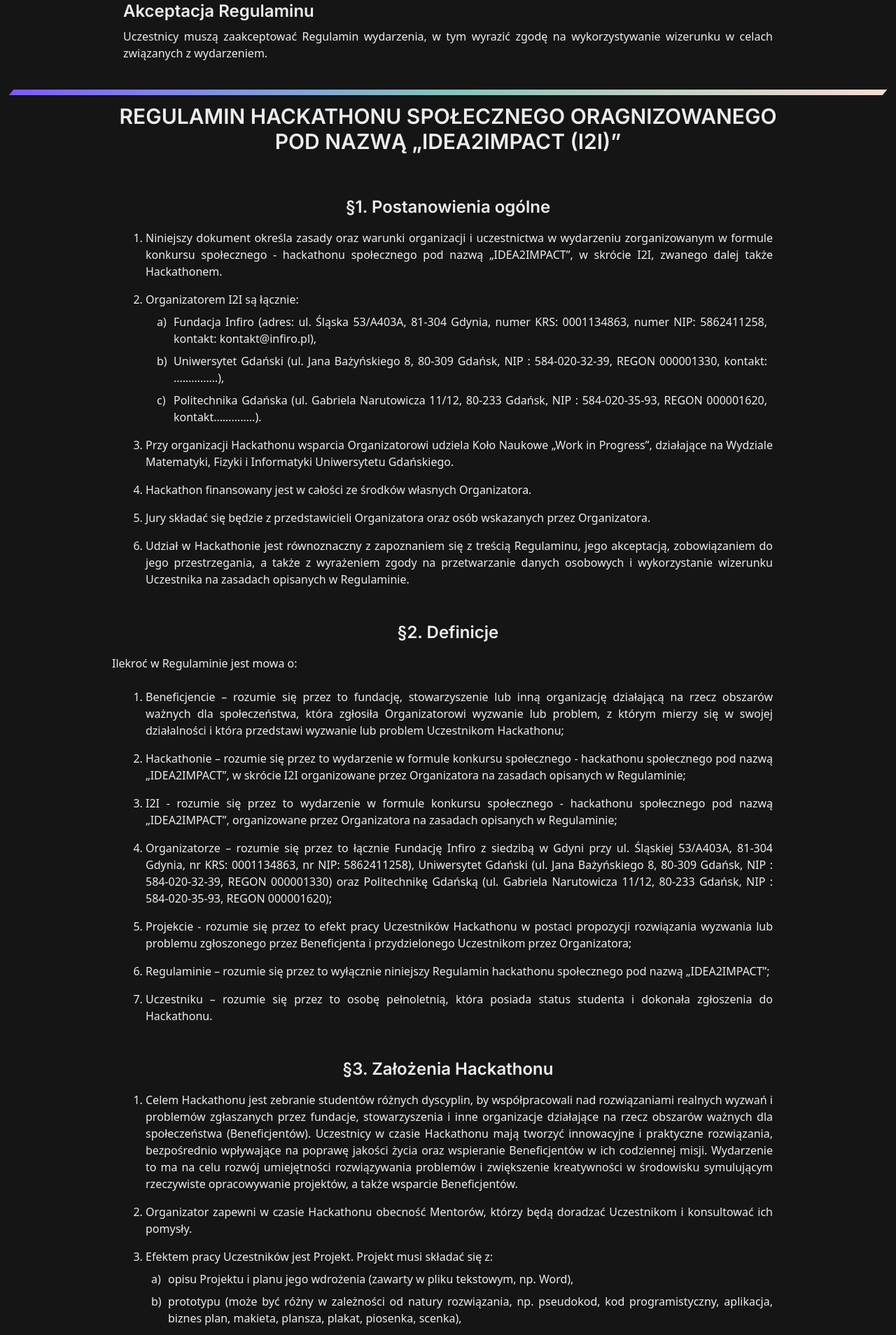
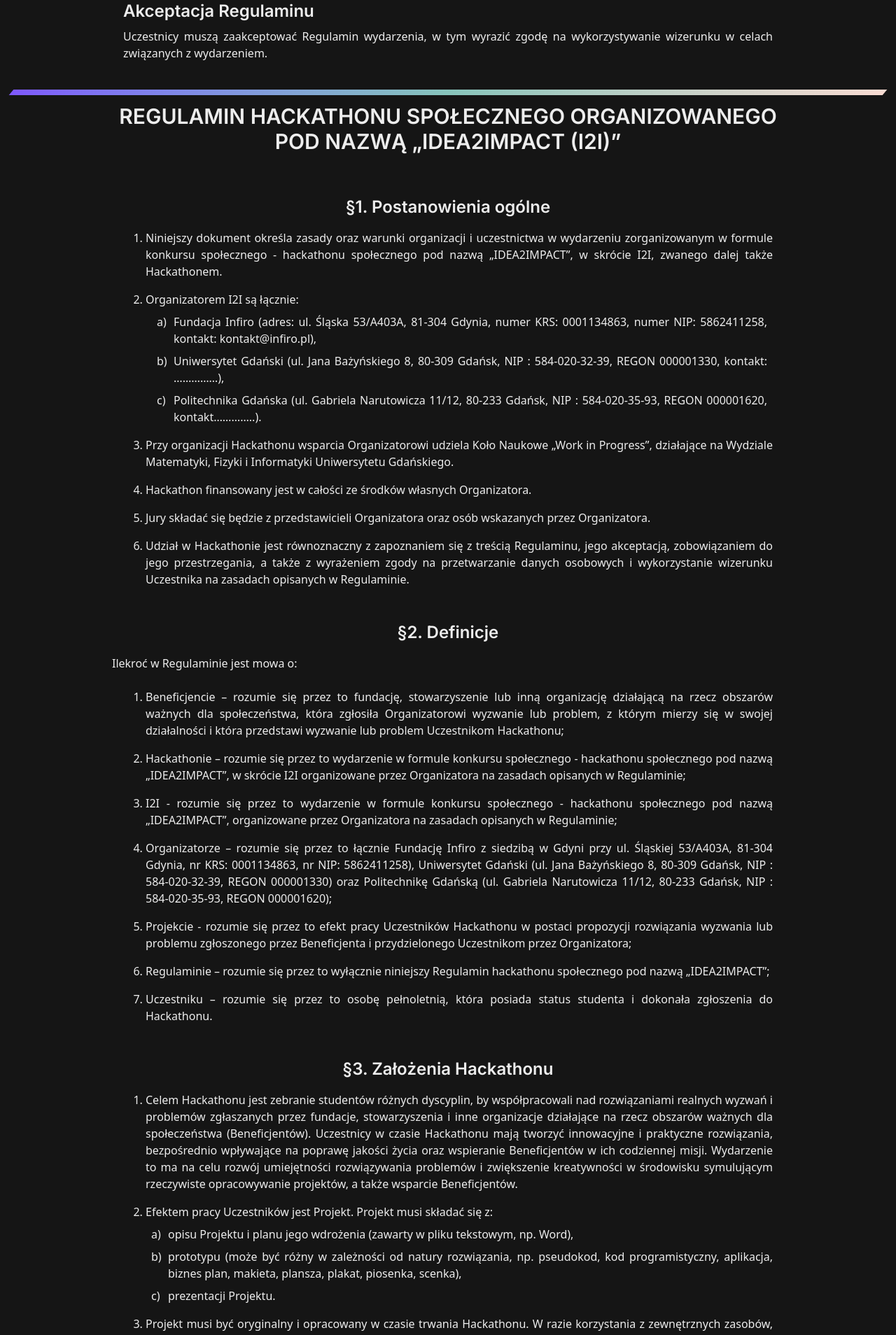
Before and after one commit to mkolaska04/hackaton, a Next.js app in the folder my-app/: page /zasady in a window 1280 px wide. Shown: the part 560-2468 px from the top of the page at 70% size. Built offline with nearby package versions, Linux system fonts and the light colour scheme.

Commit message:
regulamin adjustments

```diff
--- a/my-app/app/components/Kryteria.tsx
+++ b/my-app/app/components/Kryteria.tsx
@@ -2,6 +2,7 @@
 import EngineeringIcon from "@mui/icons-material/Engineering";
 import RocketLaunchIcon from "@mui/icons-material/RocketLaunch";
 import CoPresentIcon from "@mui/icons-material/CoPresent";
+import FadeContent from "./FadeContent";
 export default function Kryteria() {
   return (
     <>
@@ -10,14 +11,16 @@
       </h2>
 
       <section className="w-9/10 lg:w-3/5 mx-auto lg:px-8">
+        <FadeContent blur={true} duration={1000} initialOpacity={0}>
           <p className="text-lg mb-2 text-justify">
-          Projekty będą oceniane przez Jurorów zgodnie z kartą oceny Idea2Impact
-          (maksymalnie 100 punktów).{" "}
+            Projekty będą oceniane przez Jurorów zgodnie z kartą oceny
+            Idea2Impact (maksymalnie 100 punktów).{" "}
           </p>
           <ul className="pt-4 px-4 lg:px-8 space-y-4 mb-6">
             <li className="text-justify">
               <span className="font-semibold text-secondary text-lg lg:text-xl flex items-center gap-2">
-              <TipsAndUpdatesIcon /> Idea (Innowacyjność i Interdyscyplinarność){" "}
+                <TipsAndUpdatesIcon /> Idea (Innowacyjność i
+                Interdyscyplinarność){" "}
               </span>
               Nieszablonowe podejście; wkład wiedzy z różnych dziedzin (np.
               psychologia, prawo, socjologia). (25 punktów)
@@ -48,6 +51,7 @@
               rozwiązania, odpowiedzi na pytania Jury. (10 punktów)
             </li>
           </ul>
+        </FadeContent>
       </section>
     </>
   );
--- a/my-app/app/zasady/page.tsx
+++ b/my-app/app/zasady/page.tsx
@@ -51,7 +51,7 @@
       </section>
       <Divider />
       <h3 className="px-2 text-2xl lg:text-3xl text-center font-inter font-semibold py-3 max-w-5xl mx-auto lg:px-4">
-        REGULAMIN HACKATHONU SPOŁECZNEGO ORAGNIZOWANEGO POD NAZWĄ „IDEA2IMPACT
+        REGULAMIN HACKATHONU SPOŁECZNEGO ORGANIZOWANEGO POD NAZWĄ „IDEA2IMPACT
         (I2I)”
       </h3>
       <section className=" w-9/10 mx-auto  max-w-5xl lg:px-4 pb-6">
@@ -169,10 +169,6 @@
             misji. Wydarzenie to ma na celu rozwój umiejętności rozwiązywania
             problemów i zwiększenie kreatywności w środowisku symulującym
             rzeczywiste opracowywanie projektów, a także wsparcie Beneficjentów.
-          </li>
-          <li>
-            Organizator zapewni w czasie Hackathonu obecność Mentorów, którzy
-            będą doradzać Uczestnikom i konsultować ich pomysły.
           </li>
           <li>
             Efektem pracy Uczestników jest Projekt. Projekt musi składać się z:
@@ -600,11 +596,11 @@
                 promujących I2I,
               </li>
               <li>
-                publikację relacji z I2I w formie zdjęć lub materiału
+                rozpowszechnianie i publikację relacji z I2I w formie zdjęć lub materiału
                 audiowizualnego przez Organizatora na potrzeby promocji I2I oraz
                 sprawozdania z jego przebiegu na stronach www, w powstałych
                 publikacjach oraz za pośrednictwem wszelkich pozostałych
-                mediów/kanałów dystrybucji, ale tylko i wyłącznie w kontekście
+                mediów/kanałów dystrybucji, w kontekście
                 promocji I2I oraz sprawozdania z jego przebiegu.
               </li>
             </ol>
```
Also changed, not shown: my-app/app/zasady/test.tsx (added), 2 other files (tests, documents, lock files or other folders). Lines whose indentation alone changed are shown as unchanged.
